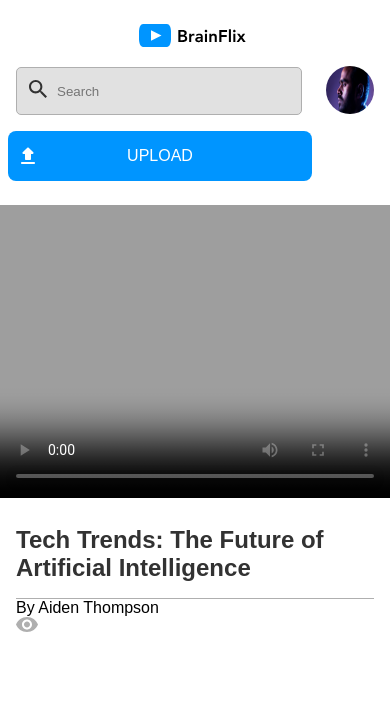
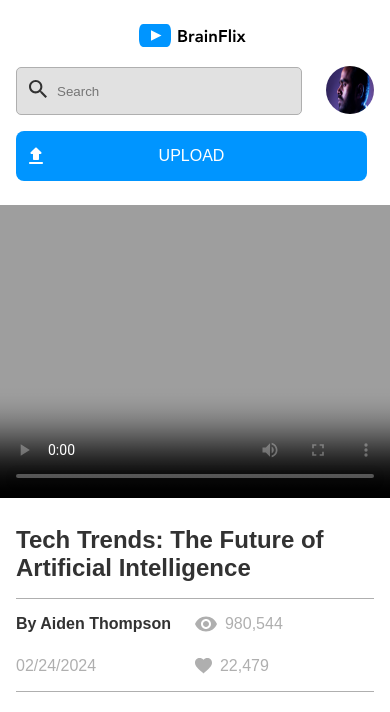
Before and after one commit to Mahdisahar/brainflix, a React (Create React App) app in the folder sahar-mahdi-brainflix/: page / in a window 390 px wide. Shown: the top 712 px of the page. Built offline with nearby package versions, Linux system fonts and the light colour scheme.

Commit message:
finish channel section with adding like and view icons and make it responsive in all mob devices

```diff
--- a/sahar-mahdi-brainflix/src/App.jsx
+++ b/sahar-mahdi-brainflix/src/App.jsx
@@ -1,12 +1,11 @@
 import './App.scss';
 // Import the Header section from Header component
 import Header from './components/Header/Header';
-// import the vedio here
+// import the vedio and other data
 import Video from './components/Video/Video';
-// import videoData from '../src/data/videos.json';
 import videoData from '../src/data/video-details.json';
+
 import { useState } from 'react';
-
 
 function App() {
 
--- a/sahar-mahdi-brainflix/src/components/Header/Header.scss
+++ b/sahar-mahdi-brainflix/src/components/Header/Header.scss
@@ -2,7 +2,7 @@
 @use '../../styles//partials//global' as *;
 
 .header {
-	padding: 1.5rem 0 ;
+  padding: 1.5rem 0;
 
   @include tablet {
     padding: 1.5rem 0 0.5rem 0;
@@ -27,7 +27,6 @@
     @include tablet {
       @include flex;
     }
-
   }
 
   &__search {
@@ -40,7 +39,7 @@
 
   &__icon {
     position: absolute;
-		padding: 0.8rem
+    padding: 0.8rem;
   }
 
   &__input {
@@ -56,7 +55,6 @@
     @include tablet {
       width: 16rem;
     }
-
   }
 
   &__avatar {
@@ -76,8 +74,8 @@
   &__btn {
     background-color: $primary--color;
     padding: 1rem;
-	margin-left: 0.5rem;
-	width: 19rem;
+	margin-left: 1rem;
+	width: 90%;
     border: none;
     border-radius: 8px;
     color: $secondary--color;
@@ -86,7 +84,6 @@
     @include tablet {
       width: 9rem;
     }
-
   }
   &__test {
     display: flex;
@@ -94,6 +91,6 @@
 
   &__uploadicon {
     position: absolute;
-	margin: 0.8rem 1rem;
+    margin: 0.8rem 1.5rem;
   }
 }
--- a/sahar-mahdi-brainflix/src/components/Video/Video.jsx
+++ b/sahar-mahdi-brainflix/src/components/Video/Video.jsx
@@ -1,7 +1,13 @@
 import './Video.scss';
 import viewIcon from '../../assets/Icons/views.svg';
+import likeIcon from '../../assets/Icons/likes.svg';
 
 function Video(props) {
+  const date = new Date();
+  const formatedDate = `${('0' + (date.getMonth() + 1)).slice(-2)}/${(
+    '0' + date.getDate()
+  ).slice(-2)}/${date.getFullYear()}`;
+
   return (
     <section className='video'>
       <div className='video__posters'>
@@ -16,8 +22,22 @@ function Video(props) {
         <h1 className='video__title'>Tech Trends: {props.selectVideo.title}</h1>
 
         <div className='video__info'>
-          <p className='video__para'>By {props.selectVideo.channel}</p>
-          <img src={viewIcon} alt='view icon' />
+          <div className='video__channel'>
+            <p className='video__para'>By {props.selectVideo.channel}</p>
+            <p className='video__date'>{formatedDate}</p>
+          </div>
+
+          <div className='video__icon'>
+            <div className='video__viewicon'>
+              <img className='video__imge' src={viewIcon} alt='view icon' />
+              <p className='video__view'>{props.selectVideo.views}</p>
+            </div>
+
+            <div className='video__likeicon'>
+              <img className='video__imge' src={likeIcon} alt='like icon' />
+              <p>{props.selectVideo.likes}</p>
+            </div>
+          </div>
         </div>
       </div>
     </section>
--- a/sahar-mahdi-brainflix/src/components/Video/Video.scss
+++ b/sahar-mahdi-brainflix/src/components/Video/Video.scss
@@ -5,16 +5,15 @@
   @include tablet {
     min-height: 24.5rem;
   }
+
   &__posters {
     @include tablet {
       background-color: black;
-			// min-height: 24.5rem;
     }
   }
 
   &__poster {
     width: 100%;
-
 
     @include tablet {
       width: 90%;
@@ -23,16 +22,87 @@
     @include desktop {
       width: 80%;
       margin: 0 8rem;
+    }
+  }
+
+  &__container {
+    margin: 1.5rem 1rem;
+
+    @include tablet {
+      margin-left: 3rem;
+    }
+
+	@include desktop {
+		width: 70%;
 
 	  }
-	}
-	&__container {
-		margin: 1.5rem 1rem ;
 
   }
+
   &__title {
-		padding-bottom: 1rem ;
-		border-bottom:  1px solid $silver--color;
+    padding-bottom: 1rem;
+    border-bottom: 1px solid $silver--color;
     color: $grayblack--color;
+
+    @include tablet {
+      border-bottom: none;
     }
   }
+
+  &__info {
+    border-bottom: 1px solid $silver--color;
+    padding-bottom: 1rem;
+    display: flex;
+
+    @include tablet {
+      justify-content: space-between;
+    }
+  }
+
+  &__channel {
+    @include tablet {
+      display: flex;
+    }
+  }
+
+  &__para {
+    color: $grayblack--color;
+    font-weight: bold;
+    padding: 1rem 0 1.5rem 0;
+
+    @include tablet {
+      padding: 0;
+    }
+  }
+
+  &__date {
+    color: $silver--color;
+    @include tablet {
+      padding-left: 2rem;
+    }
+  }
+
+  &__icon {
+    margin: 1rem 0 0 1.5rem;
+    @include tablet {
+      display: flex;
+      margin: 0;
+    }
+  }
+  &__viewicon,
+  &__likeicon {
+    display: flex;
+    color: $silver--color;
+  }
+
+  &__viewicon {
+    margin-bottom: 1.5rem;
+
+    @include tablet {
+      margin: 0 2rem 0 1rem;
+    }
+  }
+  &__imge {
+    margin-right: 0.5rem;
+  }
+}
```
Lines whose indentation alone changed are shown as unchanged.
